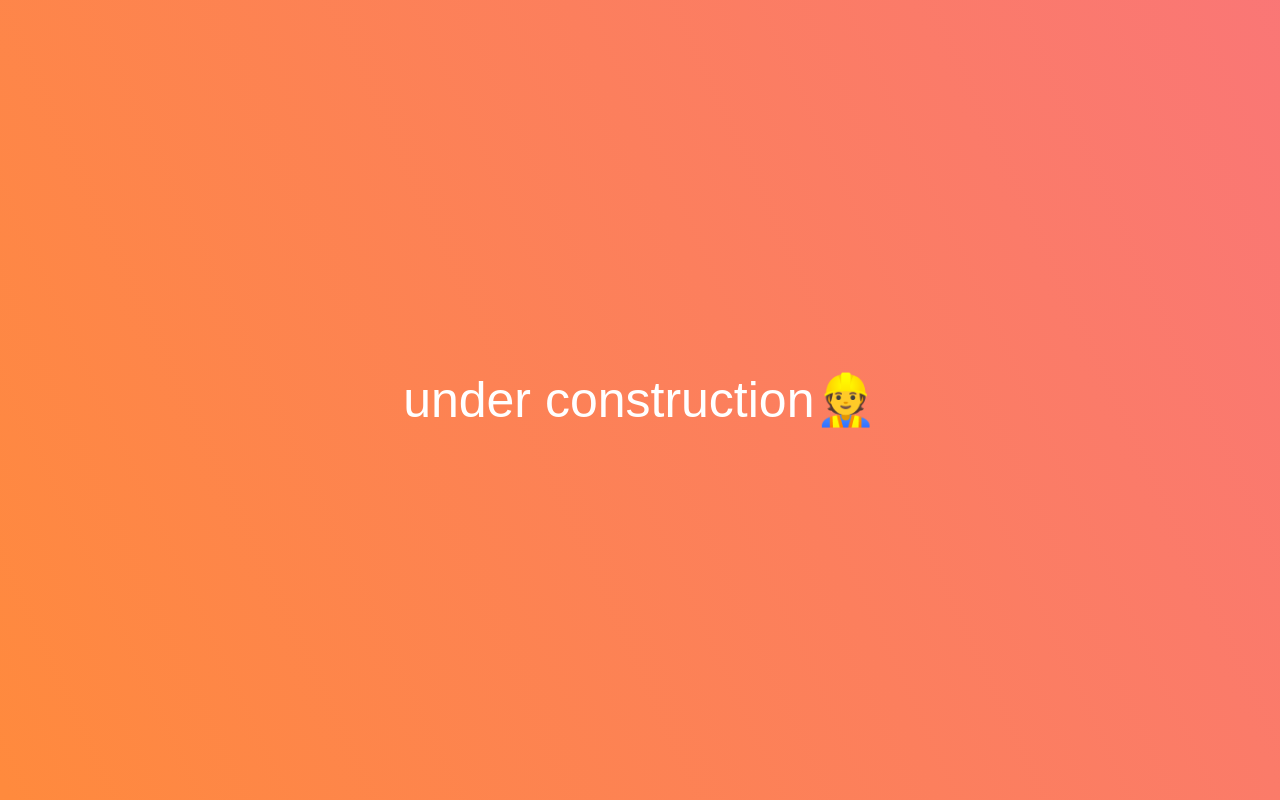
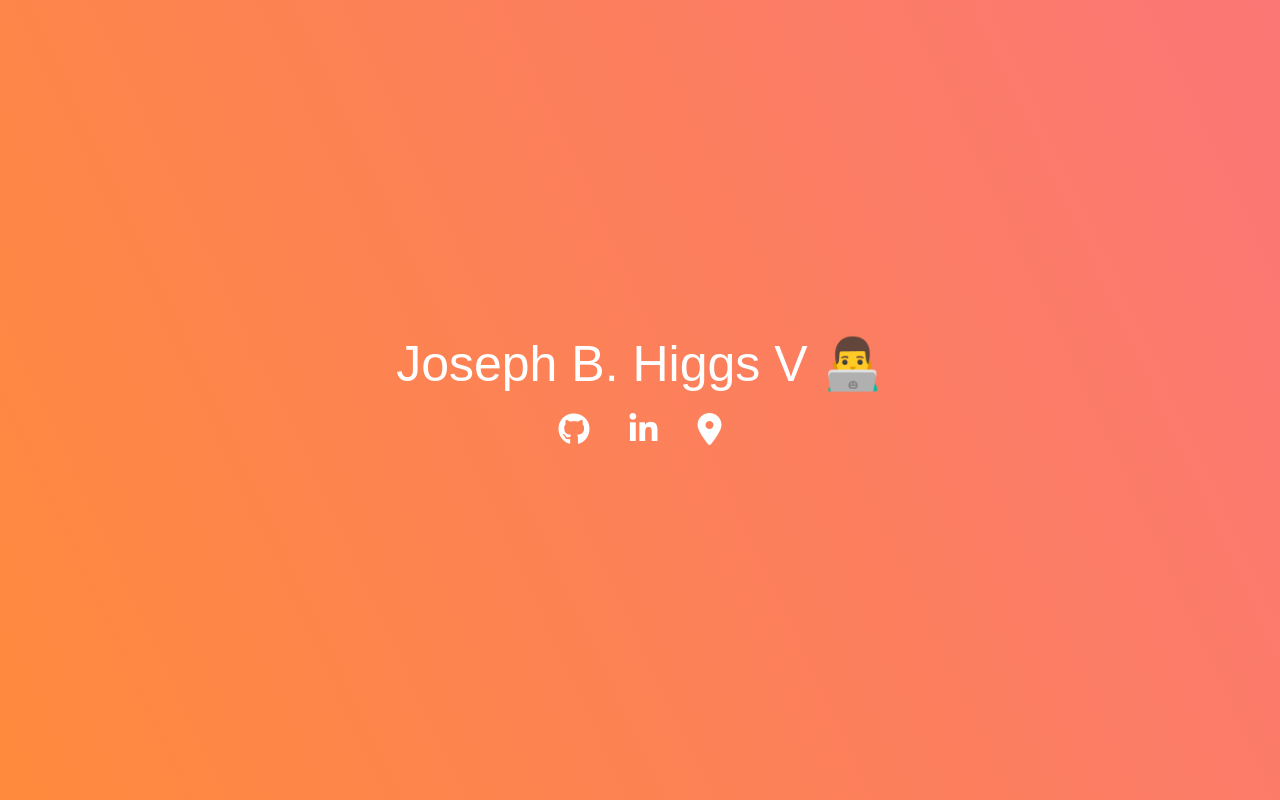
Before and after one commit to joehiggs/higgsv, a React (Create React App) app: page / in a window 1280 px wide. Built offline with nearby package versions, Linux system fonts and the light colour scheme.

Commit message:
made the personal site...personal

```diff
--- a/public/index.html
+++ b/public/index.html
@@ -20,6 +20,7 @@
       Learn how to configure a non-root public URL by running `npm run build`.
     -->
     <title>higgs V</title>
+    <script src="https://use.fontawesome.com/f04810e420.js"></script>
   </head>
   <body>
     <noscript>
--- a/src/App.css
+++ b/src/App.css
@@ -1,3 +1,24 @@
+
+i {
+  margin: 20px;
+}
+
+.area {
+  flex: 1;
+  display: flex;
+  flex-direction: column;
+  justify-content: center;
+  align-items: center;
+}
+
+.heading {
+  font-size: 50px;
+}
+
+.white {
+  color: white;
+}
+
 .background {
   width: 100vw;
   height: 100vh;
@@ -48,16 +69,3 @@
     background-position: 0% 50%
   }
 }
-
-.area {
-  flex: 1;
-  display: flex;
-  flex-direction: column;
-  justify-content: center;
-  align-items: center;
-}
-
-.text {
-  font-size: 50px;
-  color: white;
-}
--- a/src/App.js
+++ b/src/App.js
@@ -4,10 +4,21 @@ import './App.css';
 class App extends Component {
   	render() {
     	return (
-      		<div className='background'>
-        		<div className='area'>
-          			<span className='text'>under construction<span role="img" aria-label="construction">👷‍</span></span>
-        		</div>
+      		<div className="background">
+        		<div className="area">
+          			<div className="white heading">Joseph B. Higgs V <span role="img" aria-label="construction">👨‍💻</span></div>
+        		    <div className="white icons">
+                    <a href="https://www.github.com/joehiggs" target="_blank">
+                        <i className="fa fa-2x fa-github" aria-hidden="true"></i>
+                    </a>
+                    <a href="https://www.linkedin.com/in/higgsvio" target="_blank">
+                        <i className="fa fa-2x fa-linkedin" aria-hidden="true"></i>
+                    </a>
+                    <a href="http://www.opico.io" target="_blank">
+                        <i className="fa fa-2x fa-map-marker" aria-hidden="true"></i>
+                    </a>
+                </div>
+            </div>
       		</div>
     	);
   	}
--- a/src/index.css
+++ b/src/index.css
@@ -14,3 +14,9 @@ body, html {
   font-family: sans-serif;
   overflow: hidden;
 }
+
+a {
+  color: inherit;
+  text-decoration: none !important;
+  border: none !important;
+}
```
